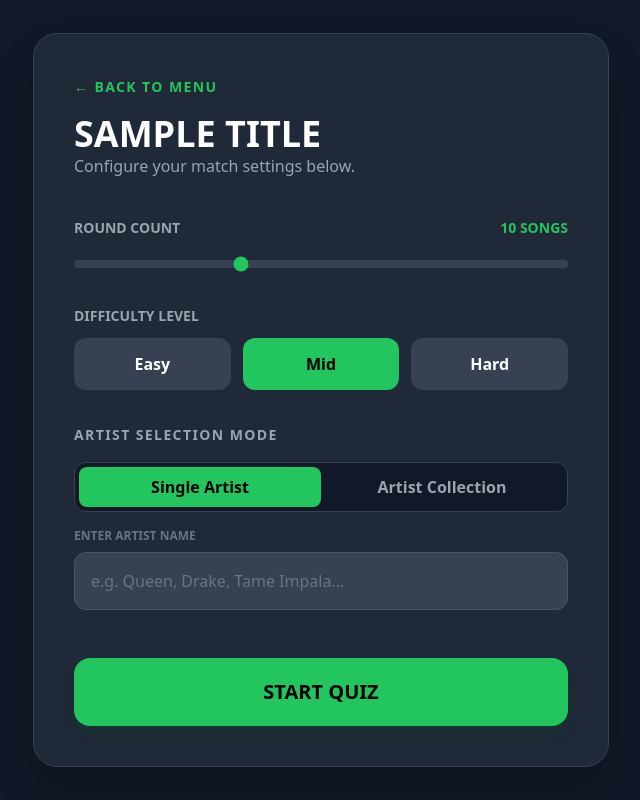
After one commit to alexsavizky/music-quiz, a Flask app: template app/templates/lobby.html in a window 1280 px wide. The commit adds this page. Shown: the whole page, without its empty margins (319-959 px from the left). Run offline with Flask 3, Linux system fonts and the light colour scheme; the template is opened without the code that fills it: most values are stand-ins (such as "Sample title", 1, 10 or a date in 2020); some libraries are stand-ins or nearby versions.

Commit message:
feat: lobby buffer to each game

```diff
--- a/app/app.py
+++ b/app/app.py
@@ -55,14 +55,27 @@ def game_page():
 
 @app.route("/api/get-quiz-package")
 def get_quiz_package():
-    """The single endpoint that delivers all 5 rounds at once."""
-    # Generate the 5 questions
-    package = mq.generate_full_quiz()
+    # Read params from the JS fetch call
+    limit = int(request.args.get("limit", 5))
+    difficulty = request.args.get("diff", "mid")
+    mode = request.args.get("mode", "collection")
+    artist_name = request.args.get("artist", None)
+    try:
+        pool_size = int(request.args.get("pool_size", 0))
+    except (ValueError, TypeError):
+        pool_size = 0
 
-    # We return this as JSON for the JS to store in memory
-    return jsonify(
-        {"rounds": package, "total_rounds": len(package), "initial_lives": 2}
+    # Generate the package using your MusicQuiz class
+    # You will need to update your MusicQuiz methods to handle these variables!
+    package = mq.generate_name_that_tune_quiz(
+        limit=limit,
+        difficulty=difficulty,
+        mode=mode,
+        artist_name=artist_name,
+        pool_size=pool_size,
     )
+
+    return jsonify({"rounds": package})
 
 
 @app.route("/play/<device_id>/<track_uri>/<int:start_ms>")
@@ -98,6 +111,24 @@ def profile():
     return render_template("profile.html", user=user_info, stats=stats)
 
 
+@app.route("/lobby/<game_type>")
+def lobby(game_type):
+    token_info = cache_handler.get_cached_token()
+    if not token_info:
+        return redirect(url_for("index"))
+
+    # Define metadata for the lobby based on game type
+    game_titles = {
+        "name_that_tune": "Name That Tune",
+        "artist_guesser": "Who's the Artist?",
+        "album_master": "Album Art Challenge",
+    }
+
+    title = game_titles.get(game_type, "New Challenge")
+
+    return render_template("lobby.html", game_type=game_type, title=title)
+
+
 @app.route("/logout")
 def logout():
     # Clear the session/cache to sign out
--- a/app/spotify/spotify_service.py
+++ b/app/spotify/spotify_service.py
@@ -52,3 +52,22 @@ class SpotifyService:
         # This tells your ACTIVE Spotify device to start playing this track
         sp.start_playback(uris=[track_uri])
         print("Song started on your Spotify device!")
+
+    def artist_albums(self, artist_id, album_type="album", limit=10):
+        # This calls the actual spotipy client (self.sp)
+        return self.sp.artist_albums(artist_id, album_type=album_type, limit=limit)
+
+    def album_tracks(self, album_id):
+        # This calls the actual spotipy client to get songs from a specific album
+        return self.sp.album_tracks(album_id)
+
+    def get_artist_id_by_name(self, name):
+        # Search for the artist
+        results = self.sp.search(q=f"artist:{name}", type="artist", limit=1)
+        items = results.get("artists", {}).get("items", [])
+
+        if not items:
+            return None
+
+        # Return the ID of the first (most relevant) result
+        return items[0]["id"]
--- /dev/null
+++ b/app/static/js/lobby.js
@@ -0,0 +1,54 @@
+let selectedDifficulty = "mid";
+let artistMode = "single"; // Default mode
+function selectDiff(btn, val) {
+  selectedDifficulty = val;
+  document.querySelectorAll(".diff-btn").forEach((b) => {
+    b.classList.replace("bg-green-500", "bg-gray-700");
+    b.classList.remove("text-black");
+  });
+  btn.classList.replace("bg-gray-700", "bg-green-500");
+  btn.classList.add("text-black");
+}
+
+function toggleArtistMode(mode) {
+  artistMode = mode;
+  const singleSection = document.getElementById("section-single");
+  const collectionSection = document.getElementById("section-collection");
+  const btnS = document.getElementById("btn-single");
+  const btnC = document.getElementById("btn-collection");
+
+  if (mode === "single") {
+    singleSection.classList.remove("hidden");
+    collectionSection.classList.add("hidden");
+    btnS.className =
+      "mode-btn flex-1 py-2 rounded-lg font-bold bg-green-500 text-black";
+    btnC.className = "mode-btn flex-1 py-2 rounded-lg font-bold text-gray-400";
+  } else {
+    singleSection.classList.add("hidden");
+    collectionSection.classList.remove("hidden");
+    btnC.className =
+      "mode-btn flex-1 py-2 rounded-lg font-bold bg-green-500 text-black";
+    btnS.className = "mode-btn flex-1 py-2 rounded-lg font-bold text-gray-400";
+  }
+}
+
+function launch() {
+  const roundLimit = document.getElementById("limit").value;
+  const difficulty = selectedDifficulty; // From previous step
+
+  let artistParam = "";
+  if (artistMode === "single") {
+    const query = document.getElementById("artist-query").value;
+    if (!query) {
+      alert("Please enter an artist name!");
+      return;
+    }
+    artistParam = `&artist=${encodeURIComponent(query)}&mode=single`;
+  } else {
+    const count = document.getElementById("collection-limit").value;
+    artistParam = `&pool_size=${count}&mode=collection`;
+  }
+
+  const url = `/game?type={{ game_type }}&limit=${roundLimit}&diff=${difficulty}${artistParam}`;
+  window.location.href = url;
+}
--- /dev/null
+++ b/app/templates/lobby.html
@@ -0,0 +1,158 @@
+<!doctype html>
+<html lang="en">
+  <head>
+    <meta charset="UTF-8" />
+    <title>Configure Your Game - SpotiQuiz</title>
+    <script src="https://cdn.tailwindcss.com"></script>
+  </head>
+  <body
+    class="bg-gray-900 text-white min-h-screen flex items-center justify-center p-6"
+  >
+    <div
+      class="bg-gray-800 rounded-3xl p-10 max-w-xl w-full border border-gray-700 shadow-2xl"
+    >
+      <header class="mb-10">
+        <a
+          href="/"
+          class="text-green-500 hover:underline text-sm font-bold uppercase tracking-widest"
+          >← Back to Menu</a
+        >
+        <h1 class="text-4xl font-black mt-4 uppercase">{{ title }}</h1>
+        <p class="text-gray-400">Configure your match settings below.</p>
+      </header>
+
+      <div class="space-y-8">
+        <div>
+          <label
+            class="flex justify-between text-sm font-bold text-gray-400 uppercase mb-3"
+          >
+            Round Count
+            <span id="count-display" class="text-green-500">10 Songs</span>
+          </label>
+          <input
+            type="range"
+            id="limit"
+            min="5"
+            max="20"
+            step="1"
+            value="10"
+            class="w-full h-2 bg-gray-700 rounded-lg appearance-none cursor-pointer accent-green-500"
+            oninput="
+              document.getElementById('count-display').innerText =
+                this.value + ' Songs'
+            "
+          />
+        </div>
+
+        <div>
+          <label class="text-sm font-bold text-gray-400 uppercase mb-3 block"
+            >Difficulty Level</label
+          >
+          <div class="flex space-x-3">
+            <button
+              onclick="selectDiff(this, 'easy')"
+              class="diff-btn flex-1 py-3 rounded-xl bg-gray-700 font-bold border-2 border-transparent transition hover:bg-gray-600"
+            >
+              Easy
+            </button>
+            <button
+              onclick="selectDiff(this, 'mid')"
+              class="diff-btn flex-1 py-3 rounded-xl bg-green-500 text-black font-bold border-2 border-transparent transition"
+            >
+              Mid
+            </button>
+            <button
+              onclick="selectDiff(this, 'hard')"
+              class="diff-btn flex-1 py-3 rounded-xl bg-gray-700 font-bold border-2 border-transparent transition hover:bg-gray-600"
+            >
+              Hard
+            </button>
+          </div>
+
+          <!-- <div>
+          <label class="text-sm font-bold text-gray-400 uppercase mb-3 block"
+            >Artist Selection</label
+          >
+          <select
+            id="pool"
+            class="w-full bg-gray-700 p-4 rounded-xl border border-gray-600 focus:border-green-500 outline-none font-semibold"
+          >
+            <option value="top_50">My Top 50 Artists</option>
+            <option value="must_listen">Global Must-Listen (100)</option>
+            <option value="genre_hits">Current Genre Hits</option>
+          </select>
+        </div> -->
+        </div>
+        <div class="space-y-4">
+          <label
+            class="text-sm font-bold text-gray-400 uppercase tracking-widest"
+            >Artist Selection Mode</label
+          >
+          <div class="flex bg-gray-900 p-1 rounded-xl border border-gray-700">
+            <button
+              onclick="toggleArtistMode('single')"
+              id="btn-single"
+              class="mode-btn flex-1 py-2 rounded-lg font-bold transition-all bg-green-500 text-black"
+            >
+              Single Artist
+            </button>
+            <button
+              onclick="toggleArtistMode('collection')"
+              id="btn-collection"
+              class="mode-btn flex-1 py-2 rounded-lg font-bold transition-all text-gray-400"
+            >
+              Artist Collection
+            </button>
+          </div>
+
+          <div id="section-single" class="animate-in fade-in duration-300">
+            <label class="text-xs font-bold text-gray-500 uppercase mb-2 block"
+              >Enter Artist Name</label
+            >
+            <input
+              type="text"
+              id="artist-query"
+              placeholder="e.g. Queen, Drake, Tame Impala..."
+              class="w-full bg-gray-700 p-4 rounded-xl border border-gray-600 focus:border-green-500 outline-none text-white placeholder-gray-500"
+            />
+          </div>
+
+          <div
+            id="section-collection"
+            class="hidden animate-in fade-in duration-300"
+          >
+            <label
+              class="flex justify-between text-xs font-bold text-gray-500 uppercase mb-2"
+            >
+              Top Artists to include:
+              <span id="collection-val" class="text-green-500">25</span>
+            </label>
+            <input
+              type="range"
+              id="collection-limit"
+              min="5"
+              max="100"
+              step="5"
+              value="25"
+              class="w-full h-2 bg-gray-700 rounded-lg appearance-none cursor-pointer accent-green-500"
+              oninput="
+                document.getElementById('collection-val').innerText = this.value
+              "
+            />
+            <p class="text-[10px] text-gray-500 mt-2 italic">
+              *Includes your top "Must-Listen" artists based on rank.
+            </p>
+          </div>
+        </div>
+      </div>
+      <button
+        onclick="launch()"
+        class="w-full mt-12 bg-green-500 hover:bg-green-400 text-black font-black py-5 rounded-2xl text-xl transition-transform active:scale-95 shadow-lg shadow-green-900/20"
+      >
+        START QUIZ
+      </button>
+    </div>
+
+    <script src="{{ url_for('static', filename='js/lobby.js') }}"></script>
+  </body>
+</html>
```
Also changed, not shown: app/game/game_maneger.py (+71 -8 lines), app/static/js/quiz.js (+30 -13 lines), app/templates/index.html (+4 -13 lines).
